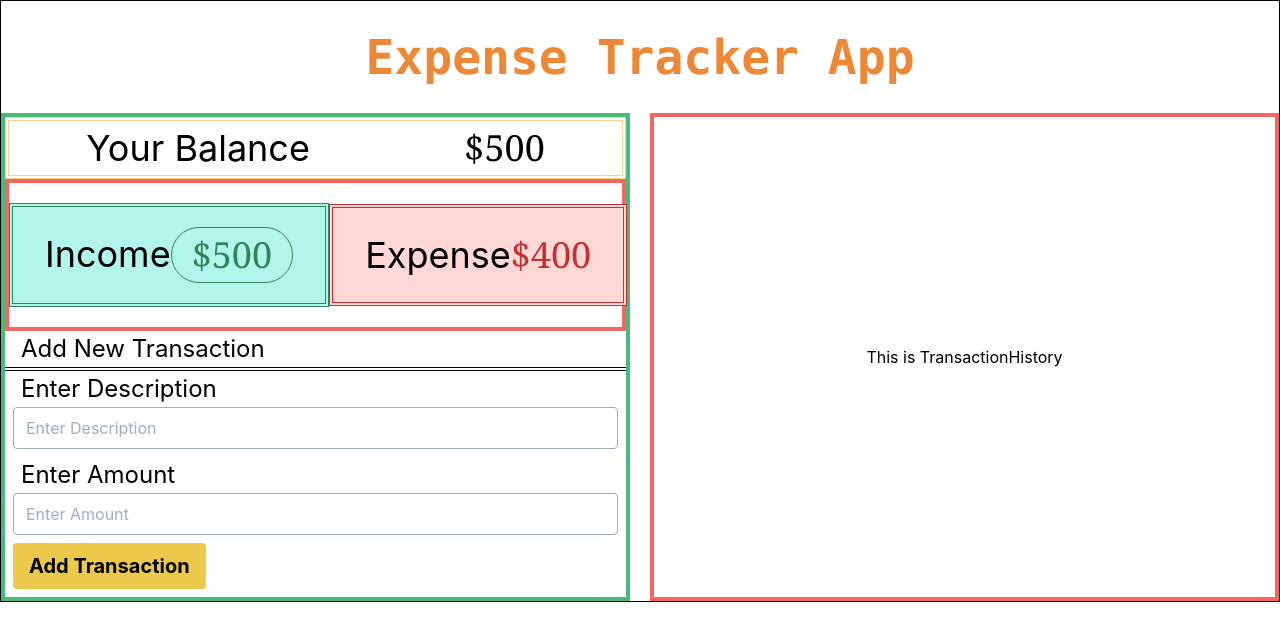
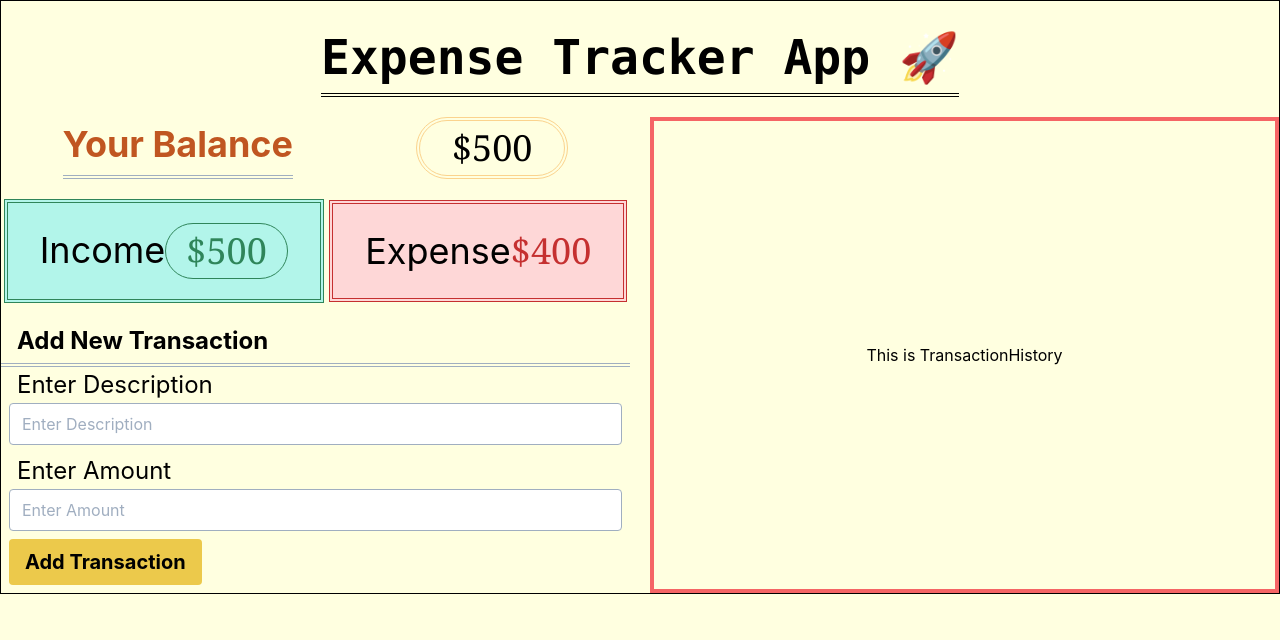
Before and after one commit to muhammadsalif/Expense-Tracker-DApp, a React (Create React App) app: page / in a window 1280 px wide. Shown: the top 640 px of the page. Built offline with nearby package versions, Linux system fonts and the light colour scheme.

Commit message:
Left component done hardcoded.

```diff
--- a/src/App.css
+++ b/src/App.css
@@ -1,38 +1,3 @@
-.App {
-  text-align: center;
+body {
+  background-color: lightyellow;
 }
-
-.App-logo {
-  height: 40vmin;
-  pointer-events: none;
-}
-
-@media (prefers-reduced-motion: no-preference) {
-  .App-logo {
-    animation: App-logo-spin infinite 20s linear;
-  }
-}
-
-.App-header {
-  background-color: #282c34;
-  min-height: 100vh;
-  display: flex;
-  flex-direction: column;
-  align-items: center;
-  justify-content: center;
-  font-size: calc(10px + 2vmin);
-  color: white;
-}
-
-.App-link {
-  color: #61dafb;
-}
-
-@keyframes App-logo-spin {
-  from {
-    transform: rotate(0deg);
-  }
-  to {
-    transform: rotate(360deg);
-  }
-}
--- a/src/App.js
+++ b/src/App.js
@@ -13,11 +13,11 @@ function App() {
     <GlobalContextProvider>
       <div className="container grid lg:grid-cols-2 gap-5 mx-auto border border-black">
 
-        <div className="col-span-2 mx-auto mt-5">
+        <div className="col-span-2 border-black border-double border-b-4 mx-auto mt-5">
          <Title></Title>
         </div>
 
-        <div className="col-span-2 lg:col-span-1 border-green-500 border-4 flex justify-center items-center flex-col">
+        <div className="col-span-2 lg:col-span-1  flex justify-center items-center flex-col">
             <Balance></Balance>
             <IncomeExpense></IncomeExpense>
             <AddTransaction></AddTransaction>
--- a/src/components/AddTransaction.jsx
+++ b/src/components/AddTransaction.jsx
@@ -3,7 +3,7 @@ import React from "react";
 export default function AddTransaction() {
   return (
     <>
-      <h1 className="pl-4 text-2xl w-full border-b-4 border-double border-current">
+      <h1 className="pl-4 text-2xl w-full border-b-4 border-double border-gray-500 pb-1 font-bold text-2xl">
         Add New Transaction
       </h1>
       <form className="px-2 w-full">
--- a/src/components/Balance.jsx
+++ b/src/components/Balance.jsx
@@ -1,10 +1,14 @@
-import React from 'react'
+import React from "react";
 
 export default function Balance() {
-    return (
-        <div className="flex justify-around w-full text-4xl border-4 border-double border-orange-300">
-            <h1>Your Balance</h1>
-            <p className="font-serif">$500</p>
-        </div>
-    )
+  return (
+    <div className="flex justify-around w-full text-4xl ">
+      <h1 className="border-b-4 font-bold text-orange-700 border-double border-gray-500 ">
+        Your Balance
+      </h1>
+      <p className="font-serif border-4 border-double border-orange-300 px-8 rounded-full ">
+        $500
+      </p>
+    </div>
+  );
 }
--- a/src/components/IncomeExpense.jsx
+++ b/src/components/IncomeExpense.jsx
@@ -2,7 +2,7 @@ import React from "react";
 
 export default function IncomeExpense() {
   return (
-    <div className="flex justify-around border-4 border-red-500 items-center w-full flex-col lg:flex-row py-5">
+    <div className="flex justify-around items-center w-full flex-col lg:flex-row py-5">
       {/*Income div  */}
       <div className="flex flex-row px-8 bg-teal-200 py-5 lg:mb-0 border-double border-4 border-green-700 my-2 lg:my-0">
         <h1 className="text-4xl">Income</h1>
--- a/src/components/Title.jsx
+++ b/src/components/Title.jsx
@@ -1,12 +1,11 @@
-import React from 'react'
+import React from "react";
 
 export default function Title() {
-    return (
-        <div>
-            <h1 className="font-mono text-4xl lg:text-5xl font-bold text-center text-orange-500">
-            Expense Tracker App
-
-            </h1>
-        </div>
-    )
+  return (
+    <div>
+      <h1 className="font-mono text-4xl lg:text-5xl font-bold text-center text-current">
+        Expense Tracker App 🚀
+      </h1>
+    </div>
+  );
 }
```
